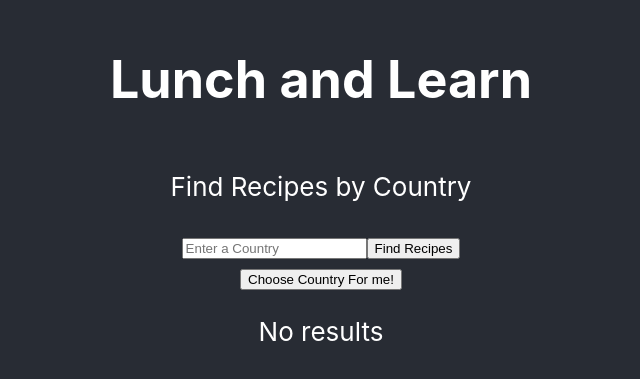
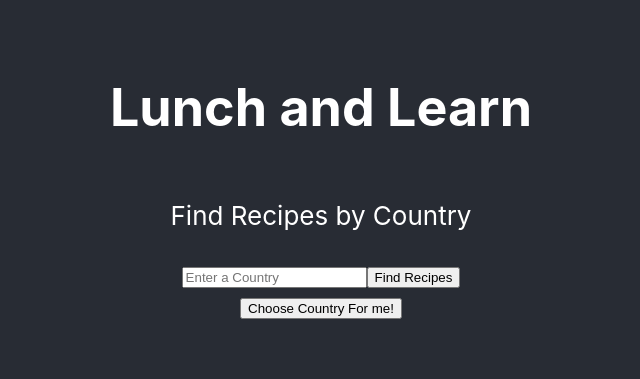
Before and after one commit to mullinsand/lunch-and-learn-FE, a React (Create React App) app: page / in a window 1280 px wide. Shown: the part 207-586 px from the top of the page, without its empty margins (319-959 px from the left). Built offline with nearby package versions, Linux system fonts and the light colour scheme.

Commit message:
updated logic in error handling to account for all scenarios

```diff
--- a/src/CountrySearch.js
+++ b/src/CountrySearch.js
@@ -21,9 +21,8 @@ const CountrySearch = (props) => {
       .then(data=> (setRecipes(data)))
       .catch((error) => { setErrorMessage(error) });
     }
-
-  return (
-    <div>
+    return (
+      <div>
       <form onSubmit={(event) => handleSubmit(`recipes?country=${countryName}`, event)}>
         <input name='find_recipes' type='text' placeholder='Enter a Country' value={countryName} onChange={(event) => {handleCountryName(event)}}></input>
         <input type='submit' value='Find Recipes'/><br/>
@@ -32,7 +31,7 @@ const CountrySearch = (props) => {
         <input type='submit' value='Choose Country For me!'/>
       </form>
       <div>
-        <Recipes recipes={recipes} />
+        {!!Object.keys(recipes).length && <Recipes recipes={recipes} />}
         <p>{errorMessage}</p>
       </div>
     </div>
--- a/src/Recipes.js
+++ b/src/Recipes.js
@@ -3,13 +3,8 @@ import './Recipes.css';
 import Recipe from './Recipe';
 
 const Recipes = ({recipes}) => {
-  // console.log('first')
-  // console.log(recipes)
-  // console.log('second')
-  // console.log(recipes.data)
-  // console.log('third')
-  // console.log(recipes.data ? 'true' : 'false')
   if(recipes.data){
+    if (recipes.data.length) {
       return (
         <div>
         <h2>{recipes.data[0].attributes.country}</h2>
@@ -25,17 +20,26 @@ const Recipes = ({recipes}) => {
               </div>
               </div>
       );
+    } else {
+      return (
+        <div>
+          <p>No results</p>
+        </div>
+      )
+    }
+
   } else if (recipes.error) {
     return (
+      <div>
         <p>{recipes.error}</p>
+      </div>
     );
-  } else if (recipes.data === []) {
-
-  }
-  else {
+  } else {
     return (
-      <p>No results</p>
-    );
+      <div>
+        <p>Something went wrong</p>
+      </div>
+    )
   }
 }
 export default Recipes;
```
Lines whose indentation alone changed are shown as unchanged.
